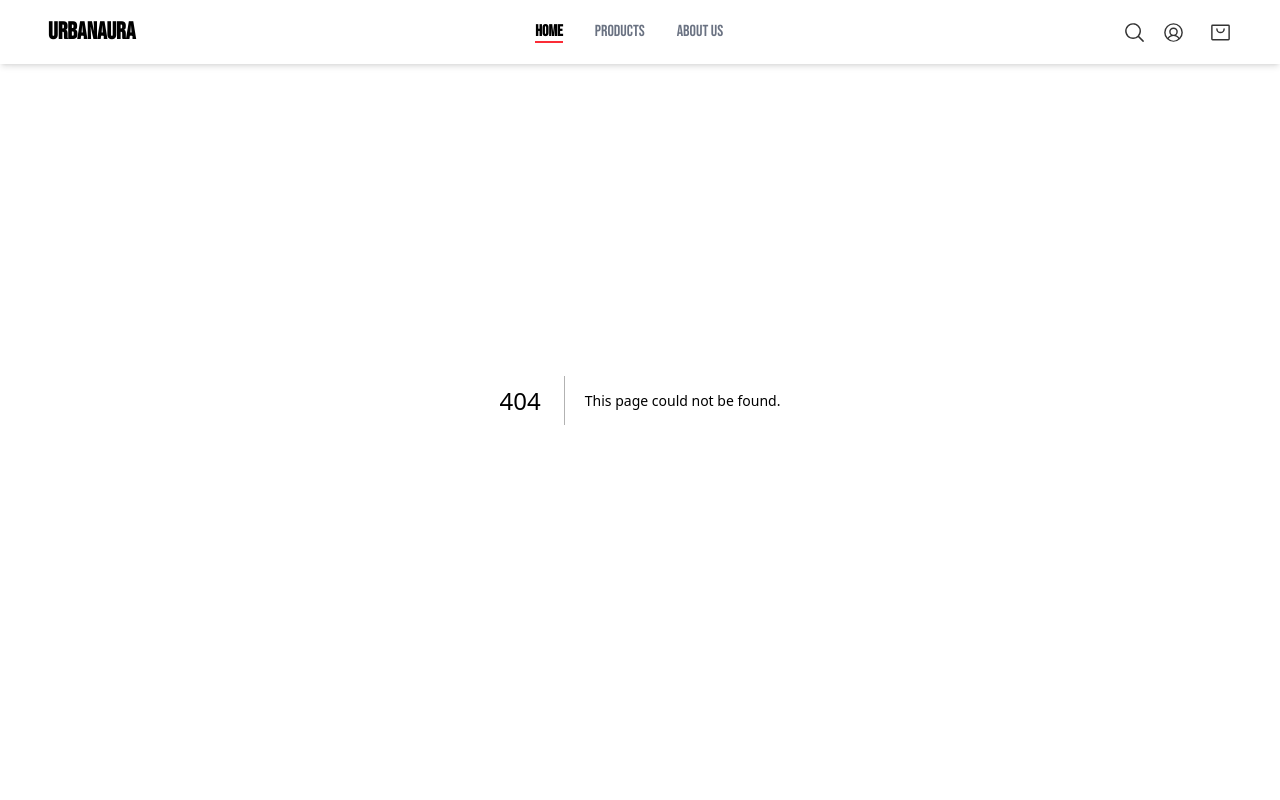
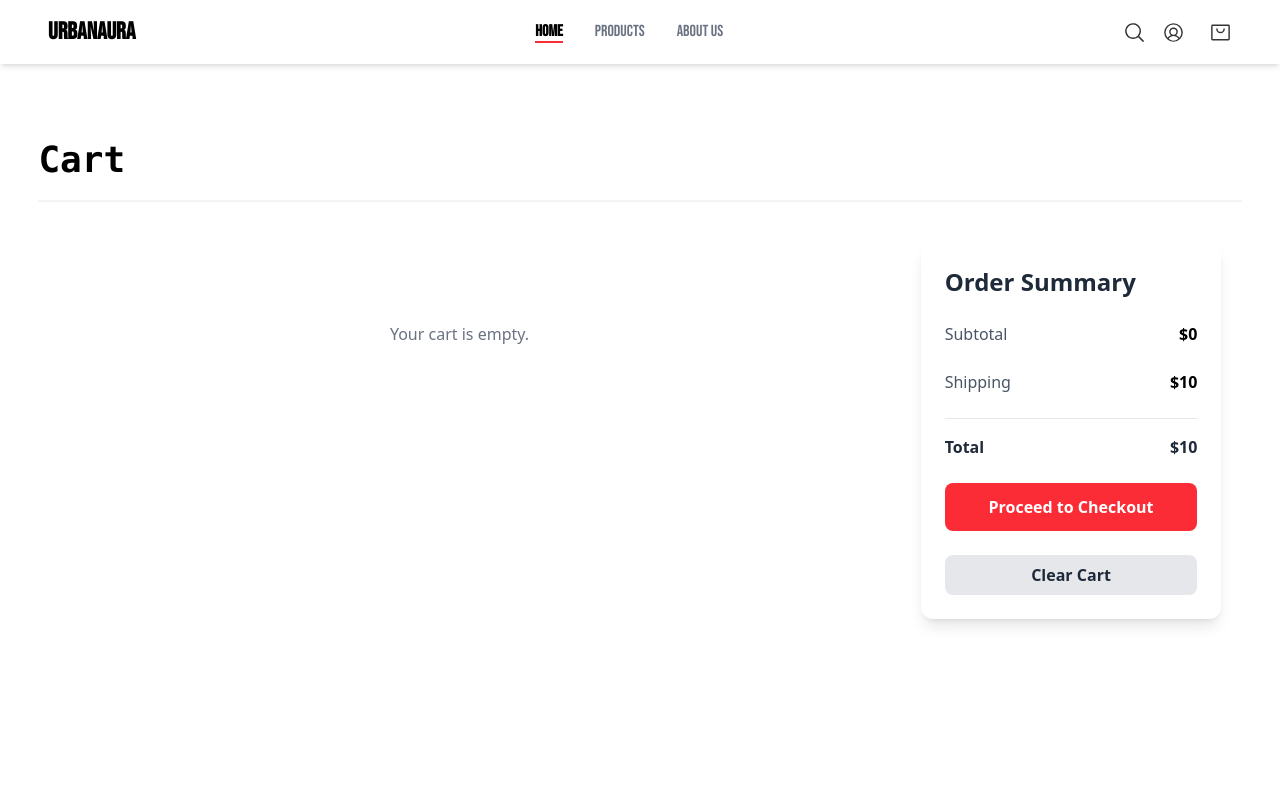
Before and after one commit to anonymous298/Basic-E-Commerce-Project-Using-React, a Next.js app in the folder project/: page /cart in a window 1280 px wide. Before the commit this address had no page. Shown: the top 800 px of the page. Built offline with nearby package versions, Linux system fonts and the light colour scheme.

Commit message:
app/cart/

```diff
--- /dev/null
+++ b/project/app/cart/page.js
@@ -0,0 +1,128 @@
+"use client";
+
+import React, { useCallback } from "react";
+import { useCard } from "@/context/CartContext";
+import Image from "next/image";
+import { FaTrash } from "react-icons/fa";
+import { useRouter } from "next/navigation";
+
+const Page = () => {
+    const router = useRouter();
+
+    const { cart, incrementQuantity, decrementQuantity, removeFromCart, clearCart } =
+        useCard();
+
+    const getSubtotal = useCallback(
+        () => cart.reduce((total, item) => total + item.price * item.quantity, 0),
+        [cart]
+    );
+
+    const subTotalPrice = getSubtotal();
+
+    return (
+        <div className="w-[94%] max-w-[1920px] pt-30 mx-auto">
+            {/* Heading */}
+            <div className="mb-10 border-b-2 border-gray-100 py-5">
+                <h2 className="text-black font-extrabold text-4xl font-mono">Cart</h2>
+            </div>
+
+            <div className="flex flex-col lg:flex-row gap-10">
+                {/* Left Cart Items */}
+                <div className="w-full lg:w-[70%] flex flex-col gap-4">
+                    {cart.length === 0 && (
+                        <div className="text-center py-20 text-gray-500">Your cart is empty.</div>
+                    )}
+                    {cart.map((item) => (
+                        <div
+                            key={item.id}
+                            className="flex flex-col sm:flex-row items-center sm:items-center justify-between bg-white p-4 rounded-xl shadow-md hover:shadow-lg transition gap-4"
+                        >
+                            {/* Image */}
+                            <div className="relative w-28 h-28 flex-shrink-0 cursor-pointer" onClick={() => router.push(`/item/${item.id}`)}>
+                                <Image
+                                    src={item.image}
+                                    alt={item.name}
+                                    fill
+                                    className="object-cover rounded-lg"
+                                />
+                            </div>
+
+                            {/* Product Info */}
+                            <div className="flex-1 flex flex-col justify-between gap-2">
+                                <span className="font-semibold text-gray-800 text-lg cursor-pointer hover:text-red-500 transition-all" onClick={() => router.push(`/item/${item.id}`)}>{item.name}</span>
+                                <span className="text-gray-600">${item.price}</span>
+                            </div>
+
+                            {/* Controls: Quantity, Subtotal, Delete */}
+                            <div className="flex items-center gap-10"> {/* Added gap-6 for spacing */}
+                                {/* Quantity Controls */}
+                                <div className="flex items-center gap-2">
+                                    <button
+                                        onClick={() => decrementQuantity(item.id)}
+                                        className="bg-gray-200 px-3 cursor-pointer py-1 rounded hover:bg-red-700 hover:text-white transition font-bold"
+                                    >
+                                        -
+                                    </button>
+                                    <span className="font-medium">{item.quantity}</span>
+                                    <button
+                                        onClick={() => incrementQuantity(item.id)}
+                                        className="bg-gray-200 cursor-pointer px-3 py-1 rounded hover:bg-red-700 hover:text-white transition font-bold"
+                                    >
+                                        +
+                                    </button>
+                                </div>
+
+                                {/* Subtotal */}
+                                <div className="font-semibold text-gray-800 text-lg">
+                                    ${item.price * item.quantity}
+                                </div>
+
+                                {/* Delete */}
+                                <button
+                                    onClick={() => removeFromCart(item.id)}
+                                    className="text-red-500 cursor-pointer hover:text-red-700 transition ml-2"
+                                >
+                                    <FaTrash size={20} />
+                                </button>
+                            </div>
+                        </div>
+
+                    ))}
+                </div>
+
+                {/* Right Checkout Summary */}
+                <div className="w-full lg:w-[25%] bg-white p-6 rounded-xl shadow-lg flex flex-col gap-6 h-full">
+                    <h3 className="text-2xl font-bold text-gray-800">Order Summary</h3>
+
+                    <div className="flex justify-between">
+                        <span className="text-gray-600">Subtotal</span>
+                        <span className="font-semibold">${subTotalPrice}</span>
+                    </div>
+
+                    <div className="flex justify-between">
+                        <span className="text-gray-600">Shipping</span>
+                        <span className="font-semibold">$10</span>
+                    </div>
+
+                    <div className="flex justify-between border-t border-gray-200 pt-4 font-bold text-gray-800">
+                        <span>Total</span>
+                        <span>${subTotalPrice + 10}</span>
+                    </div>
+
+                    <button className="w-full bg-red-500 hover:bg-red-600 text-white font-bold py-3 rounded-lg transition">
+                        Proceed to Checkout
+                    </button>
+
+                    <button
+                        onClick={clearCart}
+                        className="w-full bg-gray-200 hover:bg-gray-300 text-gray-800 font-bold py-2 rounded-lg transition"
+                    >
+                        Clear Cart
+                    </button>
+                </div>
+            </div>
+        </div>
+    );
+};
+
+export default Page;
```
